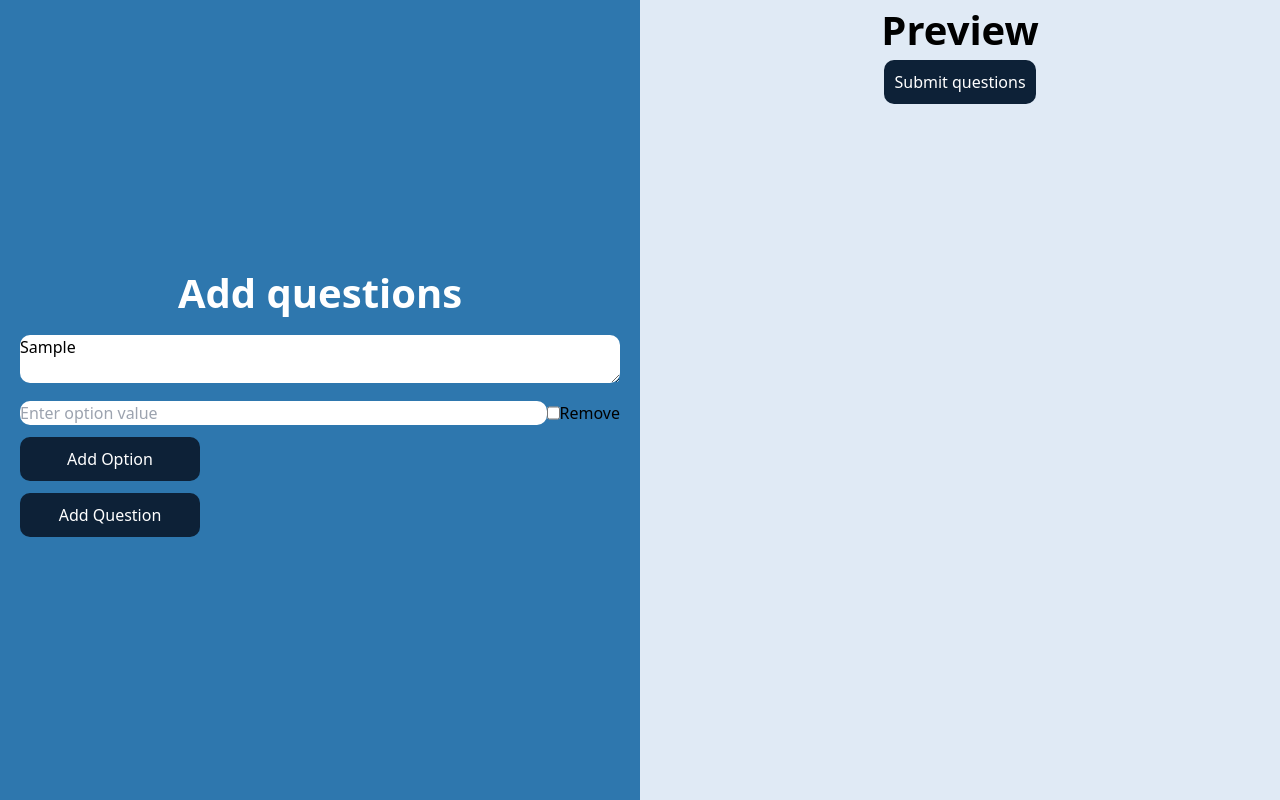
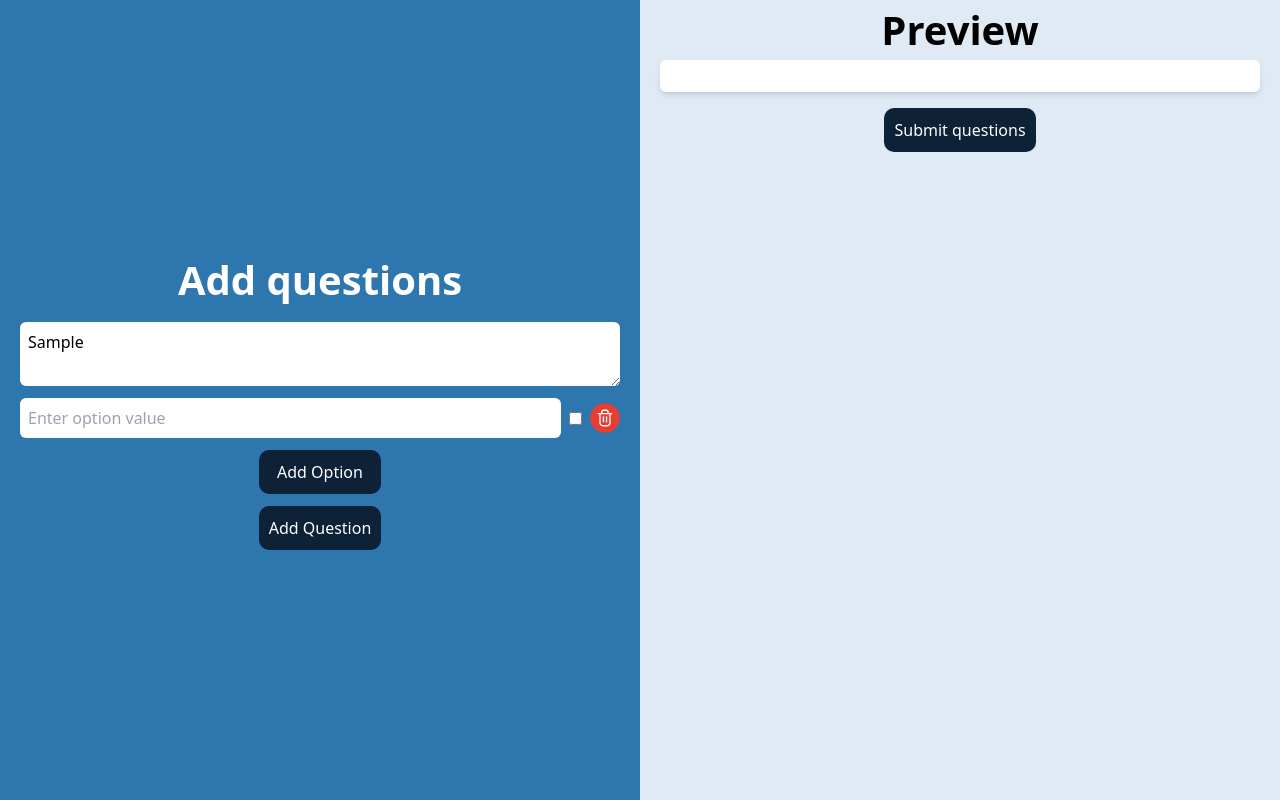
Before and after one commit to arn3870/HM-task, a Vue app in the folder client/: page / in a window 1280 px wide. Both pictures are taken after typing "Sample" into the empty fields and a click on the button "Add Option". Built offline with nearby package versions, Linux system fonts and the light colour scheme.

Commit message:
Refactor form and preview components

```diff
--- a/client/src/components/FormComponent.vue
+++ b/client/src/components/FormComponent.vue
@@ -1,12 +1,8 @@
 <template>
   <div class="w-full mx-[20px] flex flex-col items-center space-y-3">
     <h2 class="text-center text-[40px] font-bold text-white">Add questions</h2>
-    <form @submit.prevent="addQuestion" class="w-full">
-      <textarea
-        v-model="newQuestion"
-        placeholder="Enter your question"
-        class="w-full rounded-[10px]"
-      />
+    <form @submit.prevent="addQuestion" class="w-full flex flex-col justify-center items-center space-y-3">
+      <textarea v-model="newQuestion" placeholder="Enter your question" class="w-full rounded-md p-2" />
       <option-form-component
         v-for="(option, index) in options"
         :key="index"
@@ -16,13 +12,13 @@
         <button
           type="button"
           @click="addOption"
-          class="bg-[#0d2137] text-[#fff] p-[10px] rounded-[10px] w-[30%]"
+          class="bg-[#0d2137] text-[#fff] p-[10px] rounded-[10px]"
         >
           Add Option
         </button>
         <button
           type="submit"
-          class="bg-[#0d2137] text-[#fff] p-[10px] rounded-[10px] w-[30%]"
+          class="bg-[#0d2137] text-[#fff] p-[10px] rounded-[10px]"
         >
           Add Question
         </button>
--- a/client/src/components/OptionFormComponent.vue
+++ b/client/src/components/OptionFormComponent.vue
@@ -1,22 +1,26 @@
 <template>
   <div class="w-full items-center my-3">
-    <div class="flex flex-row">
+    <div class="flex flex-row items-center space-x-2">
       <input
         v-model="option.value"
         type="text"
         placeholder="Enter option value"
-        class="w-full rounded-[10px]"
+        class="w-full rounded-md p-2"
       />
       <input v-model="option.correct" type="checkbox" />
-      <button type="button" @click="removeOption">Remove</button>
+      <div @click="removeOption">
+        <remove-icon></remove-icon>
+      </div>
     </div>
   </div>
 </template>
 
 <script>
 import { ref, defineComponent } from "vue";
+import RemoveIcon from "./icons/RemoveIcon.vue";
 
 export default defineComponent({
+  components: { RemoveIcon },
   props: {
     option: Object,
   },
--- a/client/src/components/PreviewComponent.vue
+++ b/client/src/components/PreviewComponent.vue
@@ -1,25 +1,30 @@
 <template>
   <div class="px-[20px]">
     <h3 class="text-center text-[40px] font-bold">Preview</h3>
+    <div class="bg-white p-4 rounded-md shadow-md mb-4">
       <ul>
         <li
           v-for="(question, index) in questions"
           :key="index"
           class="font-bold"
         >
-        {{ question.question }}
-        <ul>
+          {{ `Question ${index + 1}: ${question.question}` }}
+          <ul class="list-disc ml-6">
             <li
               v-for="(option, i) in question.options"
               :key="i"
-            class="font-normal"
+              class="font-normal mb-2"
             >
+              <input v-model="option.correct" type="checkbox" class="mr-2" />
+              <span :class="{ 'text-green-500': option.correct }">
                 {{ option.value }}
+              </span>
               <span v-if="option.correct">(correct)</span>
             </li>
           </ul>
         </li>
       </ul>
+    </div>
     <div class="flex justify-center">
       <button
         @click="createQuestion()"
@@ -39,7 +44,7 @@ import { useQuestionsStore } from "../stores/questionsStore";
 export default defineComponent({
   setup() {
     const questionsStore = useQuestionsStore();
-    let questions = questionsStore.questions
+    let questions = questionsStore.questions;
     async function createQuestion() {
       try {
         const response = await fetch("http://localhost:3000/api/questions", {
@@ -62,7 +67,7 @@ export default defineComponent({
     }
     return {
       createQuestion,
-      questions
+      questions,
     };
   },
 });
--- /dev/null
+++ b/client/src/components/icons/RemoveIcon.vue
@@ -0,0 +1,12 @@
+<template>
+<svg xmlns="http://www.w3.org/2000/svg" xmlns:xlink="http://www.w3.org/1999/xlink" version="1.1" width="30" height="30" viewBox="0 0 256 256" xml:space="preserve">
+
+<defs>
+</defs>
+<g style="stroke: none; stroke-width: 0; stroke-dasharray: none; stroke-linecap: butt; stroke-linejoin: miter; stroke-miterlimit: 10; fill: none; fill-rule: nonzero; opacity: 1;" transform="translate(1.4065934065934016 1.4065934065934016) scale(2.81 2.81)" >
+	<circle cx="45" cy="45" r="45" style="stroke: none; stroke-width: 1; stroke-dasharray: none; stroke-linecap: butt; stroke-linejoin: miter; stroke-miterlimit: 10; fill: rgb(230,62,50); fill-rule: nonzero; opacity: 1;" transform="  matrix(1 0 0 1 0 0) "/>
+	<path d="M 65.592 29.574 h -5.395 h -3.776 v -3.481 c 0 -3.635 -2.957 -6.593 -6.593 -6.593 h -9.656 c -3.635 0 -6.593 2.958 -6.593 6.593 v 3.481 h -3.777 h -5.394 c -1.104 0 -2 0.896 -2 2 s 0.896 2 2 2 h 3.394 V 60.41 c 0 5.563 4.526 10.09 10.09 10.09 h 14.215 c 5.563 0 10.09 -4.526 10.09 -10.09 V 33.574 h 3.395 c 1.104 0 2 -0.896 2 -2 S 66.696 29.574 65.592 29.574 z M 37.579 26.093 c 0 -1.43 1.163 -2.593 2.593 -2.593 h 9.656 c 1.43 0 2.593 1.163 2.593 2.593 v 3.481 H 37.579 V 26.093 z M 58.197 60.41 c 0 3.358 -2.731 6.09 -6.09 6.09 H 37.892 c -3.358 0 -6.09 -2.731 -6.09 -6.09 V 33.574 h 3.777 h 18.842 h 3.776 V 60.41 z" style="stroke: none; stroke-width: 1; stroke-dasharray: none; stroke-linecap: butt; stroke-linejoin: miter; stroke-miterlimit: 10; fill: rgb(255,255,255); fill-rule: nonzero; opacity: 1;" transform=" matrix(1 0 0 1 0 0) " stroke-linecap="round" />
+	<path d="M 40.3 39.566 c -1.104 0 -2 0.896 -2 2 V 56.78 c 0 1.104 0.896 2 2 2 s 2 -0.896 2 -2 V 41.566 C 42.3 40.462 41.404 39.566 40.3 39.566 z" style="stroke: none; stroke-width: 1; stroke-dasharray: none; stroke-linecap: butt; stroke-linejoin: miter; stroke-miterlimit: 10; fill: rgb(255,255,255); fill-rule: nonzero; opacity: 1;" transform=" matrix(1 0 0 1 0 0) " stroke-linecap="round" />
+	<path d="M 49.7 39.566 c -1.104 0 -2 0.896 -2 2 V 56.78 c 0 1.104 0.896 2 2 2 s 2 -0.896 2 -2 V 41.566 C 51.7 40.462 50.805 39.566 49.7 39.566 z" style="stroke: none; stroke-width: 1; stroke-dasharray: none; stroke-linecap: butt; stroke-linejoin: miter; stroke-miterlimit: 10; fill: rgb(255,255,255); fill-rule: nonzero; opacity: 1;" transform=" matrix(1 0 0 1 0 0) " stroke-linecap="round" />
+</g>
+</svg></template>
--- a/client/src/views/TestPage.vue
+++ b/client/src/views/TestPage.vue
@@ -1,13 +1,36 @@
 <template>
-  <div>
-    <div v-for="worksheet in questions" :key="worksheet._id">
-      <div v-for="question in worksheet.questions" :key="question._id">
-        <h2>{{ question.question }}</h2>
-        <ul>
-          <li v-for="option in question.options" :key="option._id">
-            {{ option.value }} - {{ option.correct ? "Correct" : "Incorrect" }}
-          </li>
-        </ul>
+  <div
+    class="bg-[#E0EAF5] min-h-screen flex flex-col items-center justify-center"
+  >
+    <div class="my-10 mx-8">
+      <h1 class="font-bold text-3xl text-center mb-4">Test Questions</h1>
+      <p class="font-bold text-sm text-center mb-4">
+        Please choose the correct answer from the below questions. You can
+        choose one or more options. The text color of the correct answer will
+        turn green upon selection.
+      </p>
+      <div v-for="worksheet in questions" :key="worksheet._id">
+        <div
+          v-for="(question, index) in worksheet.questions"
+          :key="question._id"
+          class="bg-white p-4 rounded-md shadow-md mb-4"
+        >
+          <h2 class="font-bold text-lg">
+            {{ `Question ${index + 1}: ${question.question}` }}
+          </h2>
+          <ul class="list-disc ml-6">
+            <li
+              v-for="option in question.options"
+              :key="option._id"
+              class="mb-2"
+            >
+              <input v-model="option.correct" type="checkbox" class="mr-2" />
+              <span :class="{ 'text-green-500': option.correct }">{{
+                option.value
+              }}</span>
+            </li>
+          </ul>
+        </div>
       </div>
     </div>
   </div>
```
Lines whose indentation alone changed are shown as unchanged.
